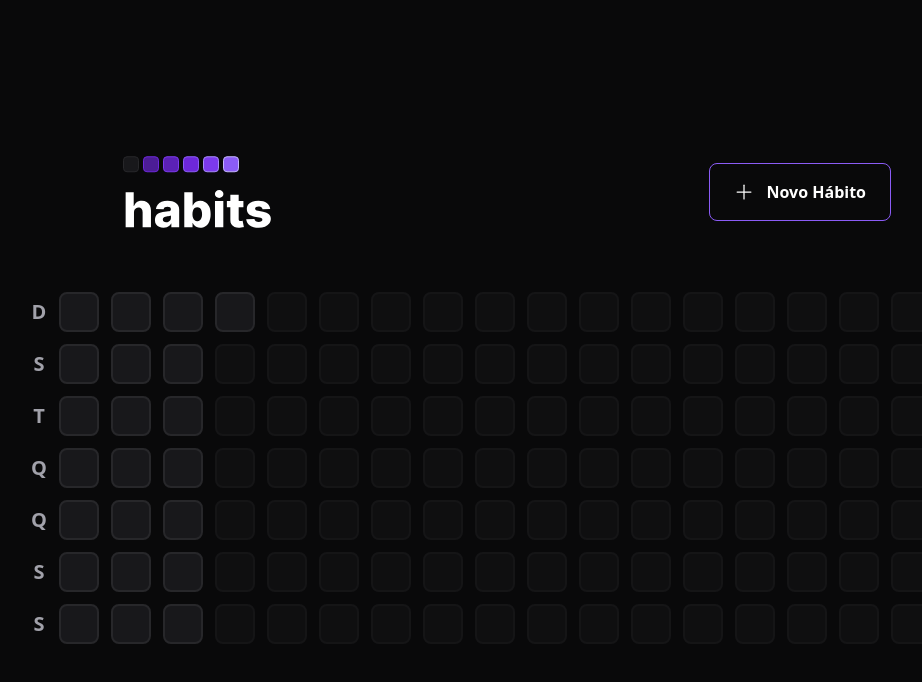
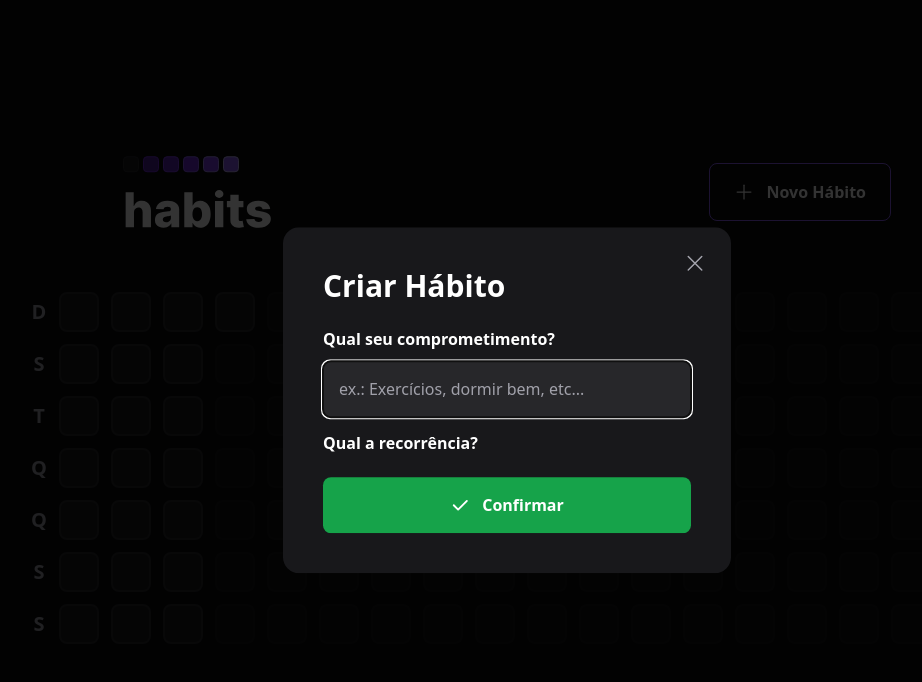
Before and after one commit to brenopinna/rocketset-nlw-setup, a React (Vite) app in the folder web/: page / in a window 1280 px wide. Both pictures are taken after a click on the button "Novo Hábito". Shown: the top 682 px of the page, without its empty margins (133-1055 px from the left). Built offline with nearby package versions, Linux system fonts and the light colour scheme.

Commit message:
add create-habit modal

```diff
--- a/web/package.json
+++ b/web/package.json
@@ -9,6 +9,7 @@
     "preview": "vite preview"
   },
   "dependencies": {
+    "@radix-ui/react-dialog": "^1.0.2",
     "dayjs": "^1.11.7",
     "phosphor-react": "^1.4.1",
     "react": "^18.2.0",
--- a/web/src/components/Header.tsx
+++ b/web/src/components/Header.tsx
@@ -1,17 +1,43 @@
-import { Plus } from 'phosphor-react'
+import { Plus, X } from 'phosphor-react'
+import * as Dialog from '@radix-ui/react-dialog';
+
 import logoImage from '../assets/logo.svg';
+import { NewHabitForm } from './NewHabitForm';
 
 export const Header = () => {
+
    return (
       <div className='w-full max-w-3xl mx-auto flex items-center justify-between'>
          <img src={logoImage} alt="Habits" />
-         <button
-            type='button'
-            className="border border-violet-500 font-semibold rounded-lg px-6 py-4 flex items-center gap-3 hover:border-violet-300"
-         >
-            <Plus size={20} className="text-violet" />
-            Novo Hábito
-         </button>
+
+         <Dialog.Root>
+            <Dialog.Trigger
+               type='button'
+               className="border border-violet-500 font-semibold rounded-lg px-6 py-4 flex items-center gap-3 hover:border-violet-300"
+            >
+               <Plus size={20} className="text-violet" />
+               Novo Hábito
+            </Dialog.Trigger>
+            <Dialog.Portal>
+               <Dialog.Overlay className="w-screen h-screen bg-black/80 fixed inset-0" />
+
+               <Dialog.Content className="absolute p-10 bg-zinc-900 rounded-2xl w-full max-w-md top-1/2 left-1/2 -translate-x-1/2 -translate-y-1/2">
+                  <Dialog.Close className="absolute right-6 top-6 text-zinc-400 hover:text-zinc-200">
+                     <X
+                        size={24}
+                        aria-label="Fechar"
+                     />
+                  </Dialog.Close>
+                  <Dialog.Title className="text-3xl leading-tight font-extrabold">
+                     Criar Hábito
+                  </Dialog.Title>
+
+                  <NewHabitForm />
+               </Dialog.Content>
+            </Dialog.Portal>
+
+         </Dialog.Root>
+
       </div>
    )
 }
--- /dev/null
+++ b/web/src/components/NewHabitForm.tsx
@@ -0,0 +1,28 @@
+import { Check } from "phosphor-react"
+
+export const NewHabitForm = () => {
+   return(
+      <form className="w-full flex flex-col mt-6">
+         <label htmlFor="title" className="font-semibold leading-tight">
+            Qual seu comprometimento?
+         </label>
+
+         <input
+            type="text"
+            id="title"
+            placeholder="ex.: Exercícios, dormir bem, etc..."
+            className="p-4 rounded-lg mt-3 bg-zinc-800 text-white placeholder:text-zinc-400"
+            autoFocus
+         />
+
+         <label htmlFor="" className="font-semibold leading-tight mt-4">
+            Qual a recorrência?
+         </label>
+
+         <button type="submit" className="mt-6 rounded-lg p-4 flex items-center justify-center gap-3 font-semibold bg-green-600 hover:bg-green-500">
+            <Check size={20} weight="bold" />
+            Confirmar
+         </button>
+      </form>
+   )
+}
```
Also changed, not shown: 2 other files (tests, documents, lock files or other folders).
